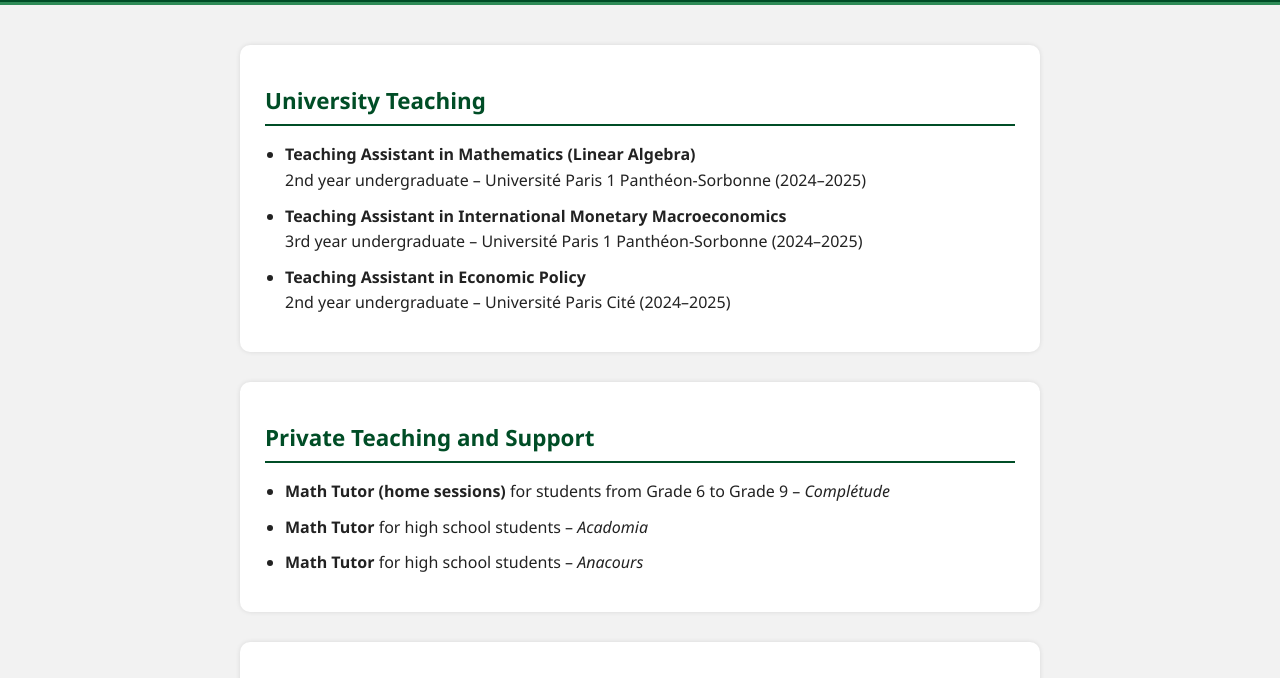
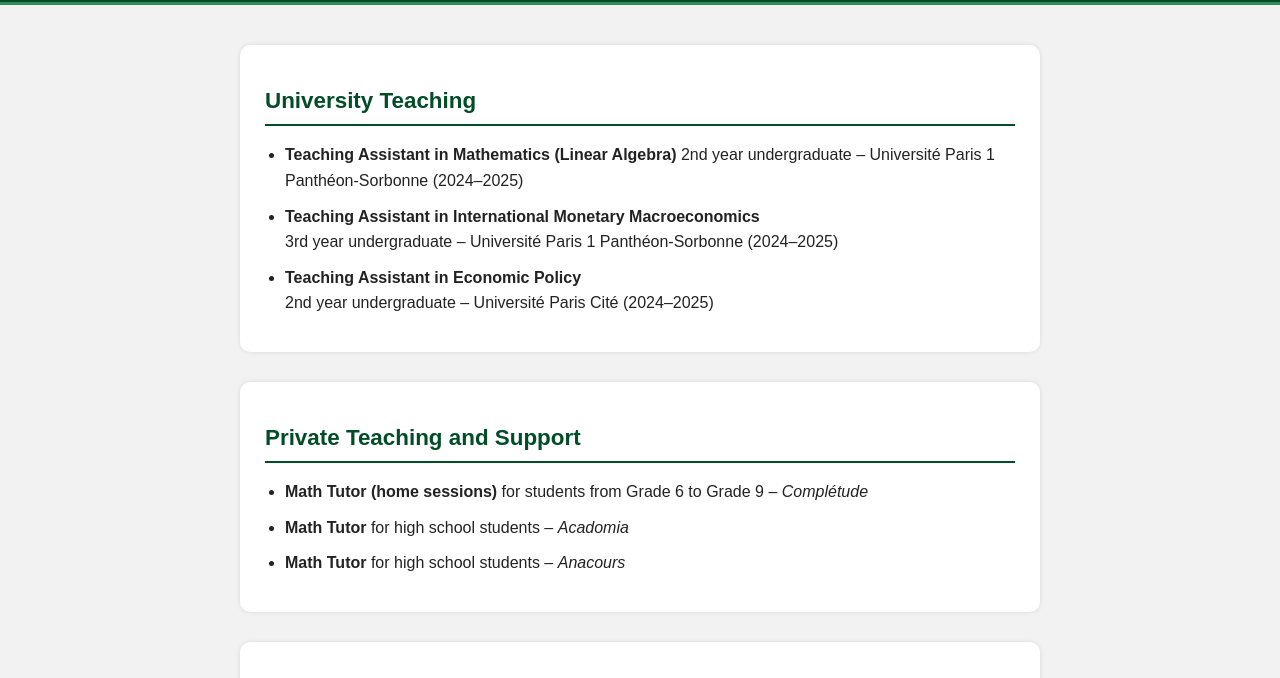
Before and after one commit to tanoezekiel/My_Web_Site, a plain HTML site: page teaching.html in a window 1280 px wide. Shown: the part 118-796 px from the top of the page. Drawn offline with Linux system fonts and the light colour scheme.

Commit message:
à jour police

```diff
--- a/teaching.html
+++ b/teaching.html
@@ -7,8 +7,11 @@
   <style>
     body {
       margin: 0;
-      font-family: 'Segoe UI', sans-serif;
+      font-family: Arial, sans-serif;
       background-color: #f2f2f2;
+      font-size: 16px;
+      line-height: 1.6;
+      color: #222;
     }
 
     header {
@@ -89,7 +92,7 @@
     <section>
       <h2>University Teaching</h2>
       <ul>
-        <li><strong>Teaching Assistant in Mathematics (Linear Algebra)</strong><br>
+        <li><strong>Teaching Assistant in Mathematics (Linear Algebra)</strong>
           2nd year undergraduate – Université Paris 1 Panthéon-Sorbonne (2024–2025)</li>
         <li><strong>Teaching Assistant in International Monetary Macroeconomics</strong><br>
           3rd year undergraduate – Université Paris 1 Panthéon-Sorbonne (2024–2025)</li>
```
Also changed, not shown: research.html (+4 -2 lines).
